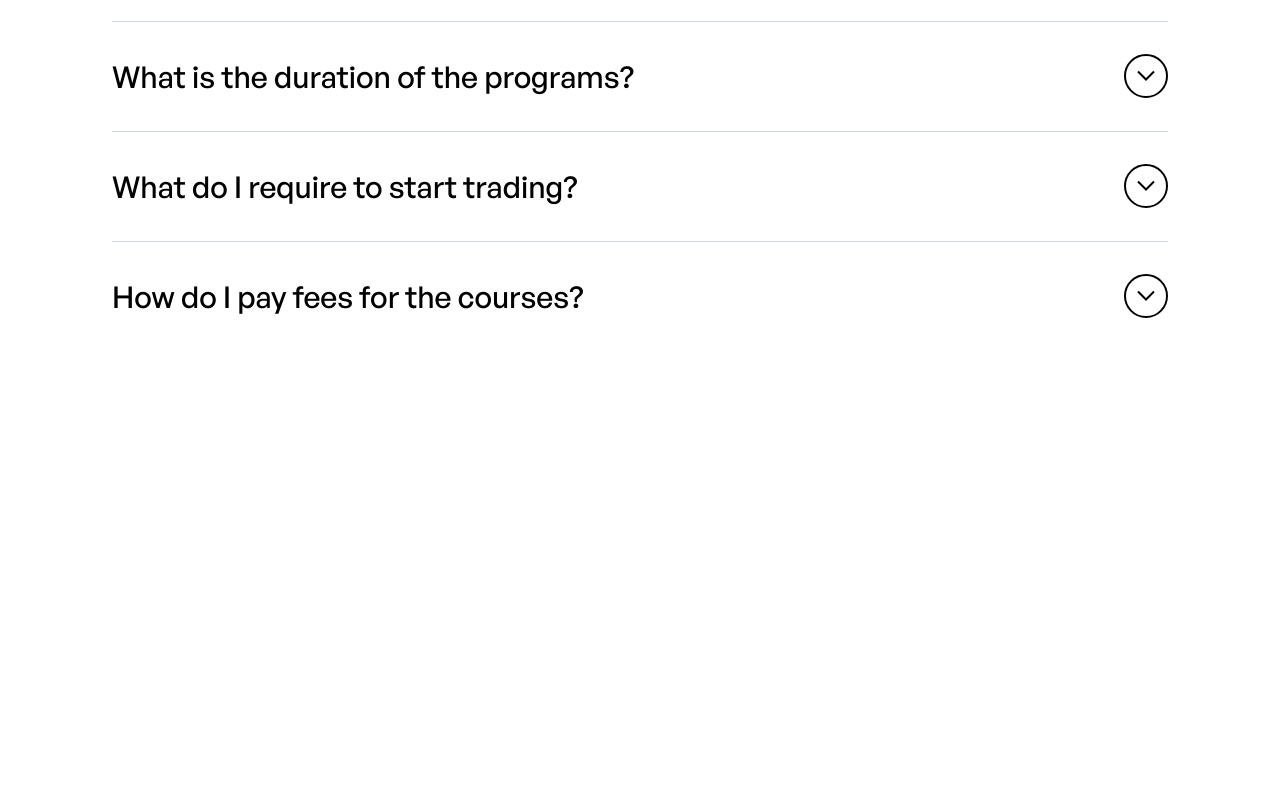
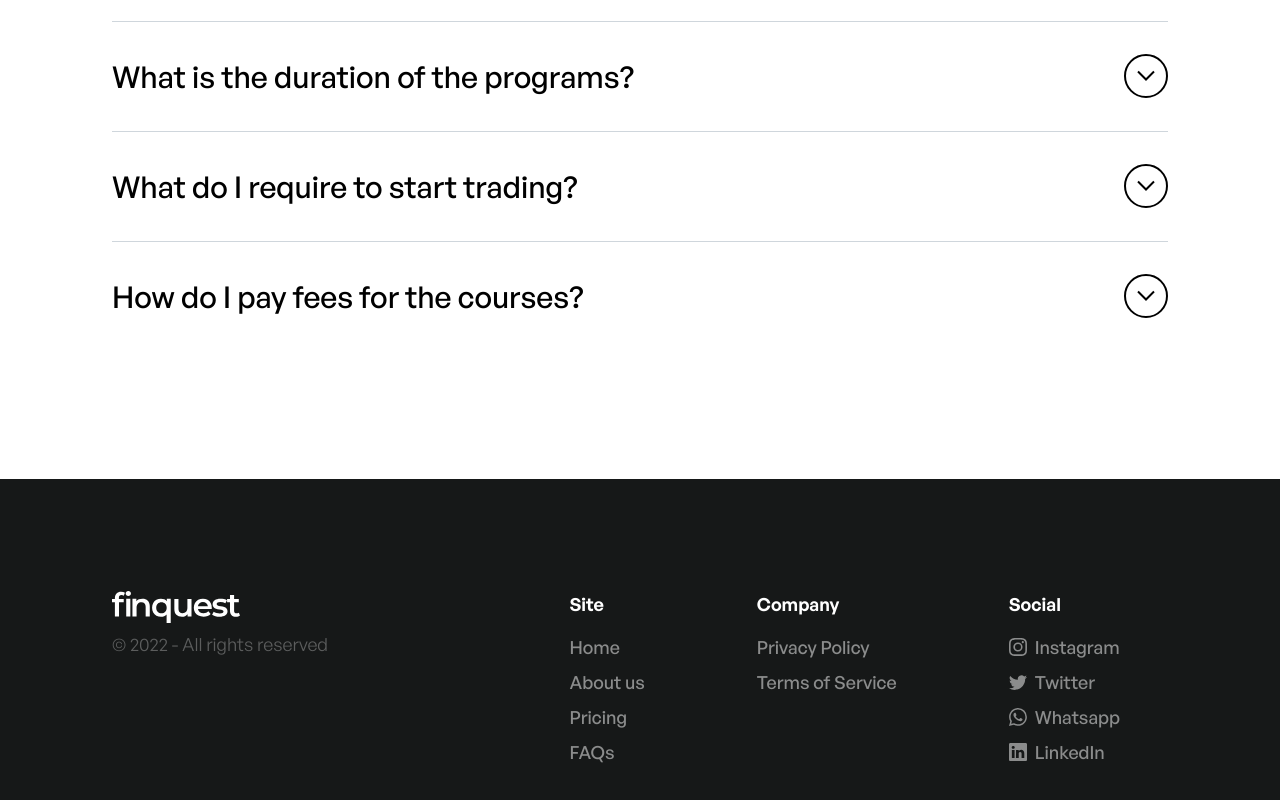
Before and after one commit to emanuelchristo/finquest, a Next.js app: page / in a window 1280 px wide. Shown: the part 3965-4765 px from the top of the page. Before the commit the page ends 4444 px from the top, so only its background shows below. Built offline with nearby package versions, Linux system fonts and the light colour scheme.

Commit message:
Footer component skeleton

```diff
--- /dev/null
+++ b/components/Footer.js
@@ -0,0 +1,80 @@
+import { BsInstagram, BsTwitter, BsWhatsapp, BsLinkedin } from 'react-icons/bs'
+import styles from './footer.module.css'
+
+export default function Footer() {
+	return (
+		<footer className={styles['footer']}>
+			<div className={styles['left']}>
+				<img className={styles['logo']} src='/images/logo-white.svg' height='32px' width='auto' />
+				<span className={styles['copyright']}>&copy; 2022 - All rights reserved</span>
+			</div>
+			<div className={styles['right']}>
+				<div className={styles['link-group']}>
+					<h3>Site</h3>
+					<ul>
+						<li>
+							<a>Home</a>
+						</li>
+						<li>
+							<a>About us</a>
+						</li>
+						<li>
+							<a>Pricing</a>
+						</li>
+						<li>
+							<a>FAQs</a>
+						</li>
+					</ul>
+				</div>
+				<div className={styles['link-group']}>
+					<h3>Company</h3>
+					<ul>
+						<li>
+							<a>Privacy Policy</a>
+						</li>
+						<li>
+							<a>Terms of Service</a>
+						</li>
+					</ul>
+				</div>
+				<div className={styles['link-group']}>
+					<h3>Social</h3>
+					<ul>
+						<li>
+							<a>
+								<div className={styles['social-wrapper']}>
+									<BsInstagram className={styles['social-icon']} />
+									<span>Instagram</span>
+								</div>
+							</a>
+						</li>
+						<li>
+							<a>
+								<div className={styles['social-wrapper']}>
+									<BsTwitter className={styles['social-icon']} />
+									<span>Twitter</span>
+								</div>
+							</a>
+						</li>
+						<li>
+							<a>
+								<div className={styles['social-wrapper']}>
+									<BsWhatsapp className={styles['social-icon']} />
+									<span>Whatsapp</span>
+								</div>
+							</a>
+						</li>
+						<li>
+							<a>
+								<div className={styles['social-wrapper']}>
+									<BsLinkedin className={styles['social-icon']} />
+									<span>LinkedIn</span>
+								</div>
+							</a>
+						</li>
+					</ul>
+				</div>
+			</div>
+		</footer>
+	)
+}
--- /dev/null
+++ b/components/footer.module.css
@@ -0,0 +1,46 @@
+.footer {
+	background-color: #161818;
+	display: flex;
+	justify-content: space-between;
+	padding: 7rem;
+}
+
+.logo {
+	margin-bottom: 0.5rem;
+}
+.copyright {
+	font-size: 1.125rem;
+	color: rgba(255, 255, 255, 0.3);
+}
+
+.right {
+	display: flex;
+}
+
+.link-group {
+	margin-right: 7rem;
+}
+.link-group:last-child {
+	margin-right: 3rem;
+}
+
+.link-group h3 {
+	color: #fff;
+	font-size: 1.125rem;
+	font-weight: 600;
+	margin-bottom: 1rem;
+}
+.link-group ul li {
+	font-size: 1.125rem;
+	font-weight: 500;
+	color: rgba(255, 255, 255, 0.5);
+	margin-bottom: 0.5rem;
+}
+
+.social-wrapper {
+	display: flex;
+	align-items: center;
+}
+.social-icon {
+	margin-right: 0.5rem;
+}
--- a/pages/index.js
+++ b/pages/index.js
@@ -3,6 +3,7 @@ import Associated from '../components/Associated'
 import Benefits from '../components/Benefits'
 import Consultation from '../components/Consultation'
 import Faqs from '../components/Faqs'
+import Footer from '../components/Footer'
 import Header from '../components/Header'
 import Reviews from '../components/Reviews'
 
@@ -16,6 +17,7 @@ export default function Home() {
 			<Reviews />
 			<Consultation />
 			<Faqs />
+			<Footer />
 		</div>
 	)
 }
```
Also changed, not shown: public/images/logo-white.svg (added).
